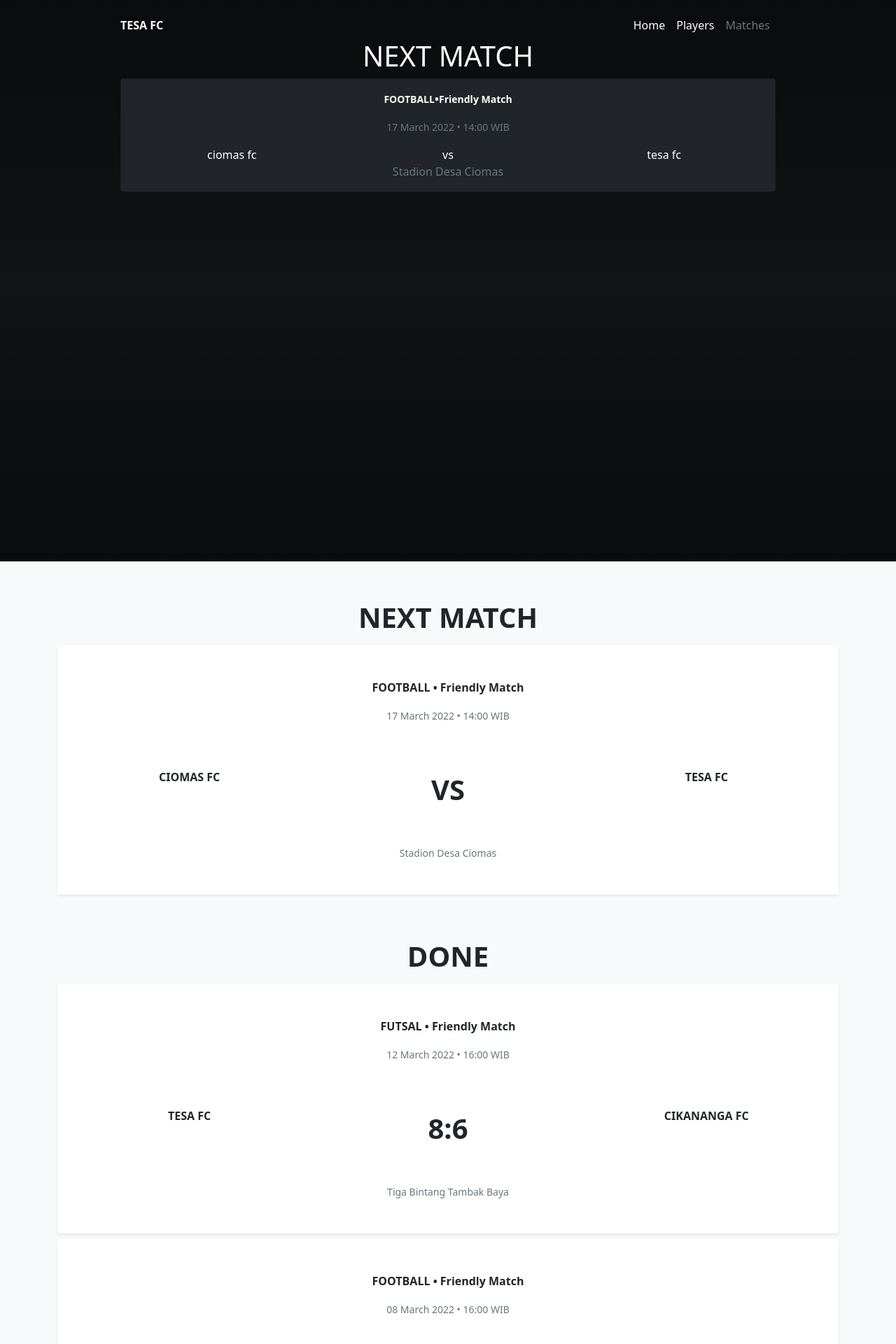
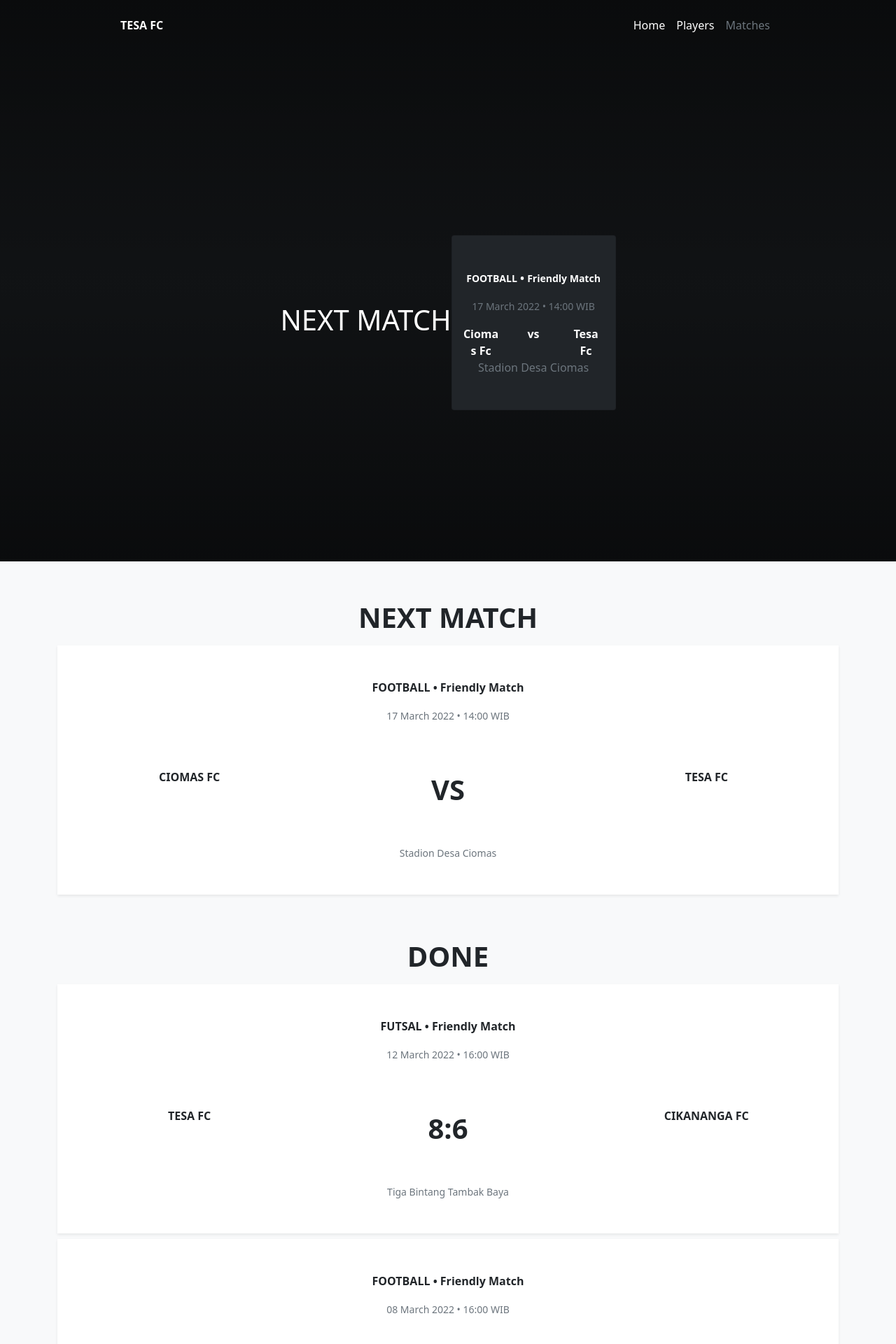
Before and after one commit to tesafc/www2, a Jekyll site: the page built from matches.html, in a window 1280 px wide. Shown: the top 1920 px of the page at 70% size. Built offline with Jekyll 4.4.1, drawn with Linux system fonts in a browser that asks for light colours.

Commit message:
Update header-match.html

```diff
--- a/_includes/header-match.html
+++ b/_includes/header-match.html
@@ -14,18 +14,18 @@
     {% assign matches = site.matches %}
     {% for match in matches %}
     {% if match.status == "next match" %}
-    <div class="container text-center">
+    <div class="container h-100 d-flex align-items-center justify-content-center text-center">
       <h1 class="text-uppercase">next match</h1>
       <div class="row row-cols-1">
         <div class="col">
           <div class="card bg-dark text-white">
-            <div class="card-body">
-              <p class="card-text fw-bolder"><small class="text-uppercase">{{ match.type }}</small>•<small class="text-capitalize">{{ match.competition }}</small></p>
+            <div class="card-body py-5">
+              <p class="card-text fw-bolder"><small class="text-uppercase">{{ match.type }}</small> • <small class="text-capitalize">{{ match.competition }}</small></p>
               <p class="card-text text-secondary"><small class="text-capitalize">{{ match.date | date: "%d %B %Y • %R" | append: " WIB" }}</small></p>
               <div class="row row-cols-3 text-center">
-                <div class="col">{{ match.home }}</div>
-                <div class="col">vs</div>
-                <div class="col">{{ match.away }}</div>
+                <div class="col"><span class="fw-bold text-capitalize">{{ match.home }}</span></div>
+                <div class="col"><span class="fw-bold">vs</span></div>
+                <div class="col"><span class="fw-bold text-capitalize">{{ match.away }}</span></div>
               </div>
               <p class="card-text text-secondary text-capitalize">{{ match.place }}</p>
             </div>
```
